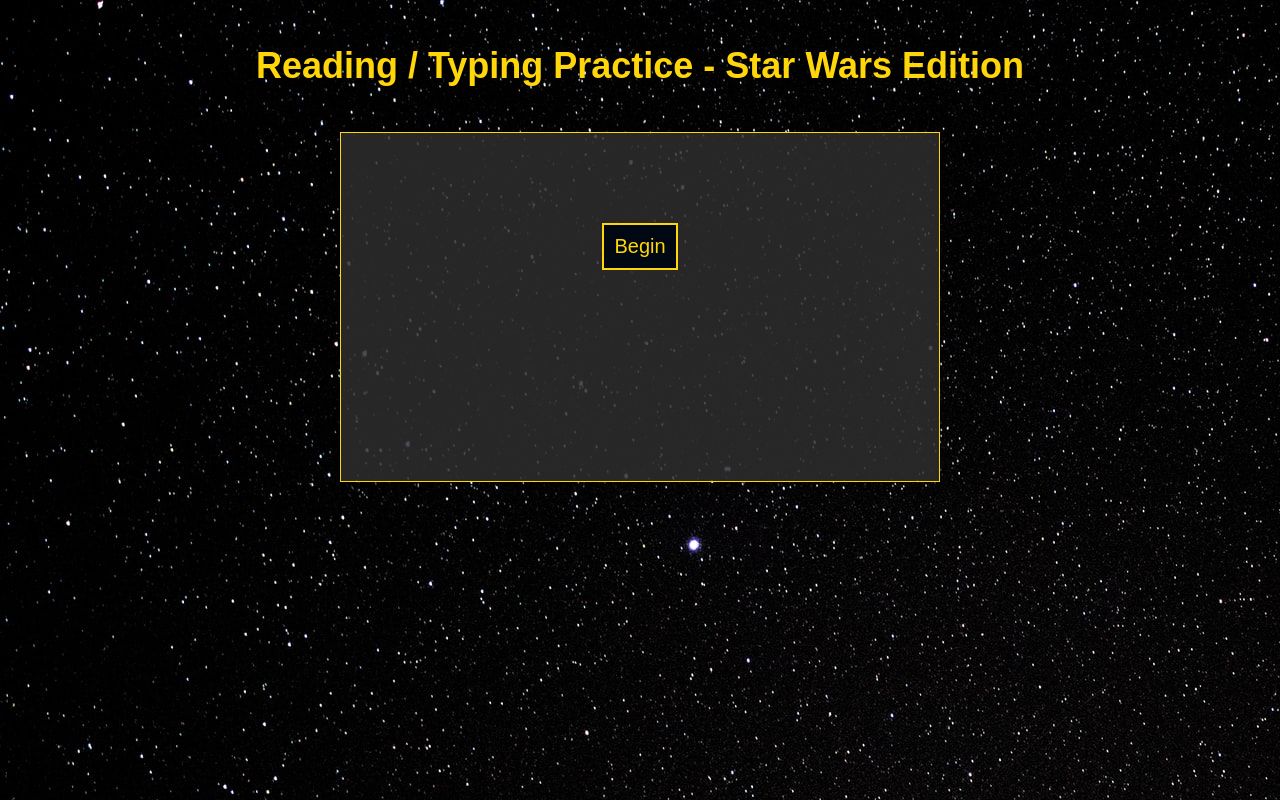
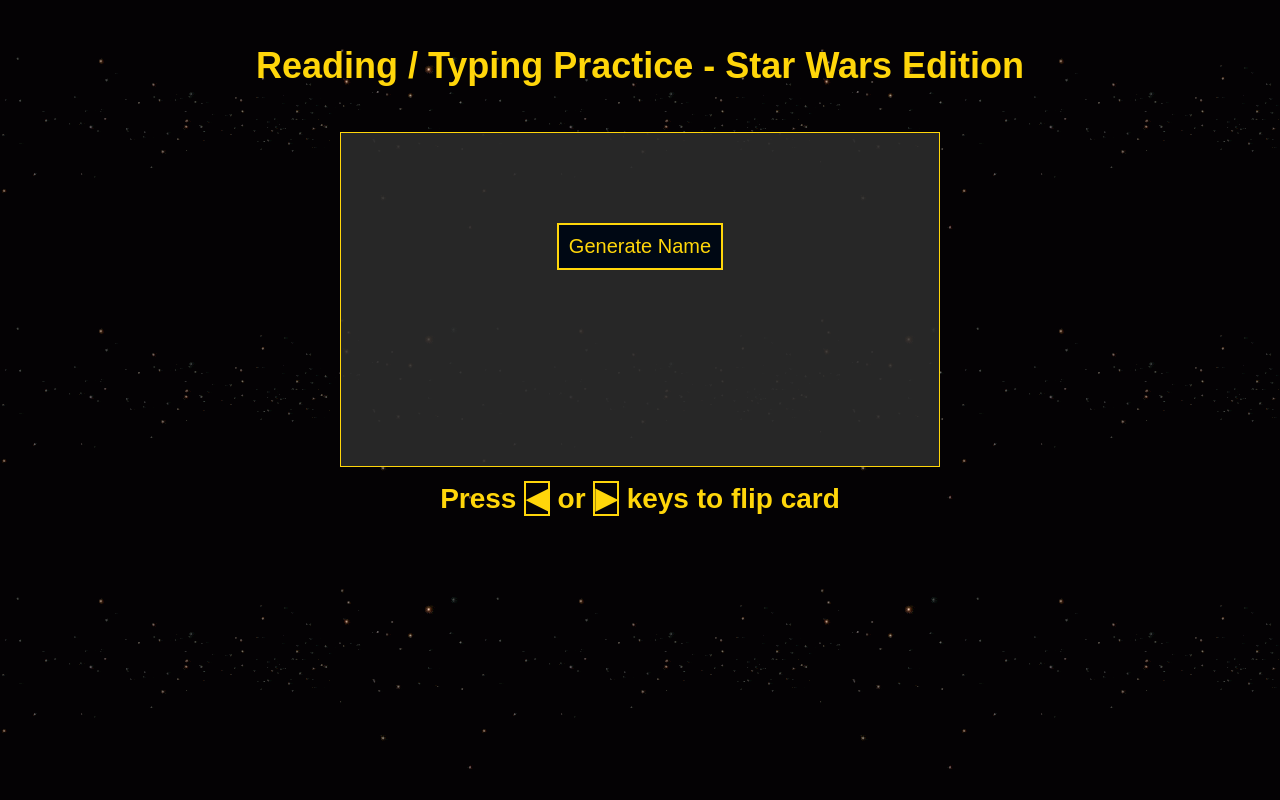
Before and after one commit to KortMiranda/SEI32221-Unit-1-Project, a PHP site: page / in a window 1280 px wide. Run offline with PHP 8.4, Linux system fonts and the light colour scheme; some web fonts are replaced.

Commit message:
more styling

```diff
--- a/index.html
+++ b/index.html
@@ -15,7 +15,7 @@
             <div class="card">
                 <div class="card__face card__face--front">
                 <h2 class="charFront"></h2>
-                <button class="genButton">Begin</button>
+                <button class="genButton">Generate Name</button>
                 </div>
 
 
@@ -30,6 +30,8 @@
                 </div>
             </div>
         </div>
+
+    <h2 class="directions">Press <span>&#9664</span> or <span>&#9654</span> keys to flip card</h2>
 
     <div id="modal-correct">
         <div id="modal-textbox">
--- a/script.js
+++ b/script.js
@@ -28,12 +28,19 @@
     .catch(err => console.log('something went wrong', err))
 }
 
+
 const checkAnswer = () => {
     if(inputText.value.toLowerCase() === charBack.innerHTML.toLowerCase() || inputText.value === charBack.innerHTML) {
         return true
     } else {
         return false
     }
+}
+
+const flipped = (keyEvent) => {
+    if(keyEvent.keyCode == 39 || keyEvent.keyCode == 37)
+    card.classList.toggle('is-flipped')
+
 }
 
 const openModal = () => {
@@ -49,15 +56,13 @@
 
 }
 
-const nextCard = () => {
+const nextCard = (keyEvent) => {
     correctModal.style.display = 'none';
+    card.classList.toggle('is-flipped')
     getData()
 }
 
-const flipped = (event) => {
-    if(event.keyCode == 39 )
-    card.classList.toggle('is-flipped')
-}
+
 
 genButton.addEventListener('click', getData)
 submitButton.addEventListener('click', openModal)
--- a/styles.css
+++ b/styles.css
@@ -12,7 +12,7 @@
 body {
     text-align: center;
     background-color:black;
-    background-image: url(resources/jeremy-perkins-uhjiu8FjnsQ-unsplash.jpg);
+    background-image: url(resources/KeBY2b.gif);
     color: #FFD60A;
     font-family: arial, sans-serif;
     border: 0px;
@@ -34,10 +34,20 @@
     font-size: 1.5em
 }
 
+.directions{
+    font-size: 1.75em;
+}
+
+
+span {
+    border: solid 2px
+}
+
 .scene {
     background-color: transparent;
     width: 600px;
     height: 350px;
+    padding-bottom: 15px;
     margin: 0 auto;
     border-radius: 2px;
     perspective: 1000px;
@@ -90,7 +100,6 @@
 .modal-button
  {
     font-family: 'Star Jedi', arial, sans-serif;
-
     font-size: 1.25em;
     color: #FFD60A;
     background-color: #000814;
@@ -103,7 +112,18 @@
 #submitButton,
 .modal-button:hover {
     cursor: pointer;
+}
 
+.genButton:hover {
+    background-color: #1d2a3e;
+}
+
+#submitButton:hover {
+    background-color: #1d2a3e;
+}
+
+.modal-button:hover {
+    background-color: #1d2a3e;
 }
 
 #answerInput{
```
Also changed, not shown: resources/KeBY2b.gif (added), resources/jeremy-perkins-uhjiu8FjnsQ-unsplash.jpg (deleted).
